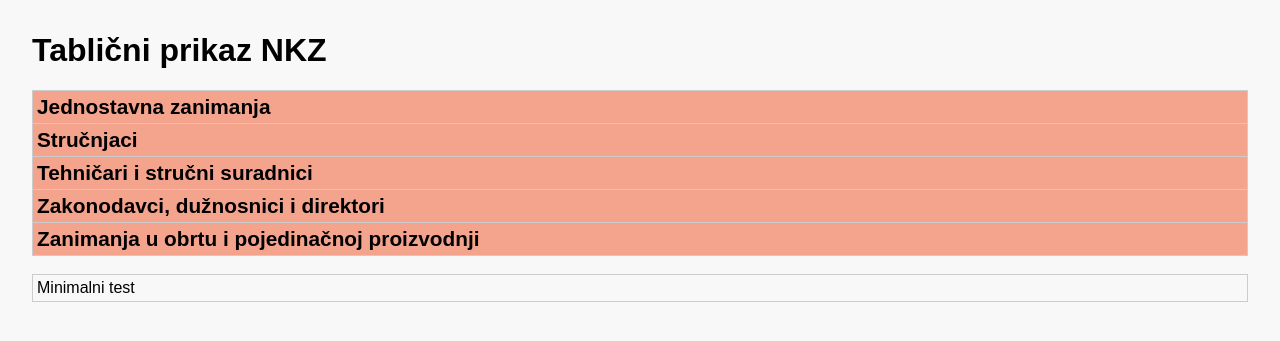
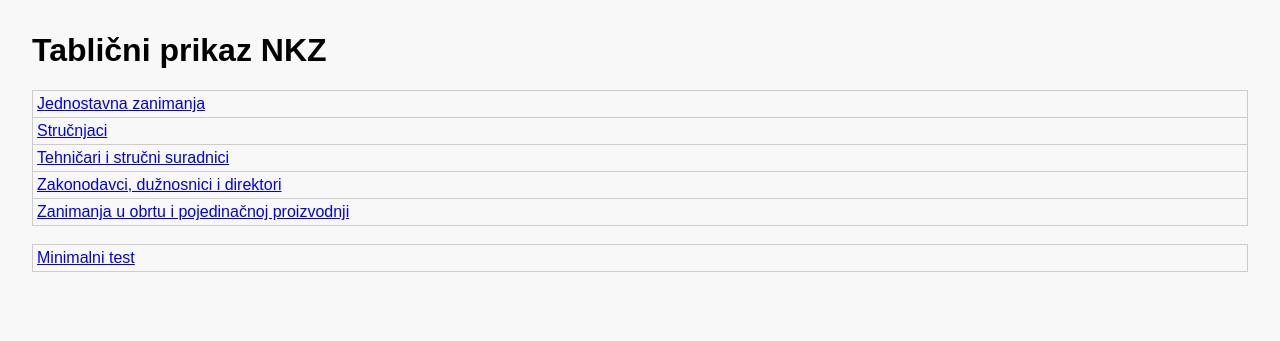
Before and after one commit to gluncic/NKZ10, a FastAPI app: page / in a window 1280 px wide. Shown: the top 341 px of the page. Run offline with FastAPI, Linux system fonts and the light colour scheme; some libraries are stand-ins or nearby versions.

Commit message:
Update index.html

```diff
--- a/templates/index.html
+++ b/templates/index.html
@@ -2,8 +2,7 @@
 <html lang="hr">
 <head>
     <meta charset="UTF-8">
-    <title>NKZ – Zanimanja</title>
-    <!-- CSP meta tag -->
+    <title>Tablični prikaz NKZ</title>
     <meta http-equiv="Content-Security-Policy" content="default-src 'self' https://unpkg.com; script-src 'self' 'unsafe-inline' https://unpkg.com; style-src 'self' 'unsafe-inline';">
     <style>
         body {
@@ -12,65 +11,36 @@
             background: #f8f8f8;
             color: black;
         }
-        table.zanimanja-table {
+        table {
             border-collapse: collapse;
             width: 100%;
         }
-        table.zanimanja-table td {
+        td {
             border: 1px solid #ccc;
-            padding: 4px; /* smanjeno */
+            padding: 4px;
         }
-        /* Rod (prva razina) */
-        .rod-row {
-            background-color: rgba(242,80,34,0.5);
-            font-size: 1.3em;
-            font-weight: bold;
-        }
-        /* Skupina (druga razina) */
-        .group-row {
-            background-color: rgba(0,120,215,0.5);
-            font-size: 1.1em;
-            font-weight: bold;
-        }
-        /* Zanimanje (treća razina) */
-        .occupation-row {
-            background-color: #ffffff;
-            font-size: 1em;
-        }
-        .opis {
-            margin-top: 6px;
-            background: #f0f0f0;
-            padding: 10px;
-            font-style: italic;
-            border-radius: 5px;
-        }
-        a {
-            text-decoration: none;
-            color: black;
-        }
+        /* Stilovi za rod, skupinu i zanimanje se mogu dodatno definirati unutar HTML fragmenata (inline) */
     </style>
 </head>
 <body>
     <h1>Tablični prikaz NKZ</h1>
-
-    <table class="zanimanja-table">
+    <table>
       <tbody>
          {% for item in rods %}
-          <!-- Inicijalno, za svaki rod je jedan redak -->
-          <tr id="rod-{{ item.slug }}" class="rod-row">
+         <tr>
            <td>
-              <a href="#" hx-get="/skupine/{{ item.slug }}" hx-target="#rod-{{ item.slug }}" hx-swap="outerHTML">
+             <div id="row-rod-{{ item.slug }}" class="rod-row">
+               <a href="#" hx-get="/skupine/{{ item.slug }}" hx-target="#row-rod-{{ item.slug }}" hx-swap="outerHTML">
                  {{ item.rod }}
                </a>
+             </div>
            </td>
          </tr>
          {% endfor %}
       </tbody>
     </table>
-
     <br>
-    <!-- Minimalni test -->
-    <table class="zanimanja-table">
+    <table>
       <tbody id="test-tbody">
          <tr>
            <td>
@@ -81,10 +51,7 @@
          </tr>
       </tbody>
     </table>
-
     <script src="https://unpkg.com/htmx.org@1.9.2"></script>
-    <script>
-      console.log("htmx:", window.htmx);
-    </script>
+    <script> console.log("htmx:", window.htmx); </script>
 </body>
 </html>
```
Lines whose indentation alone changed are shown as unchanged.
